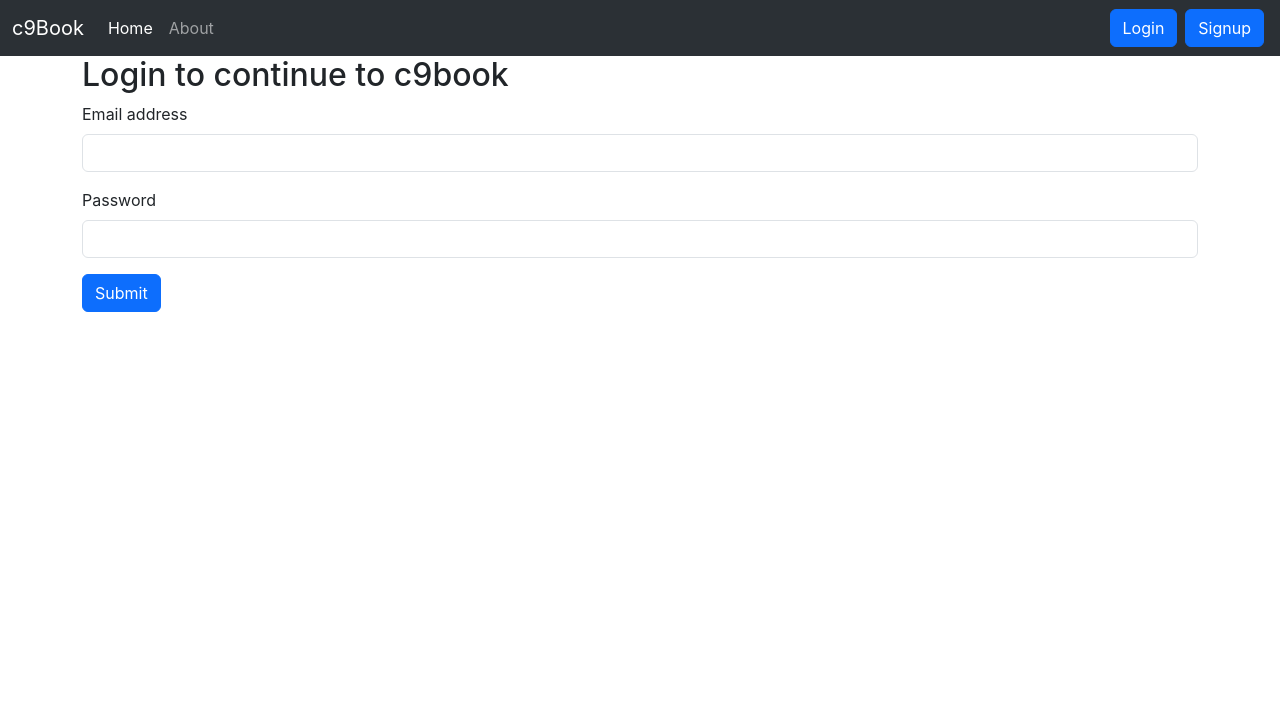
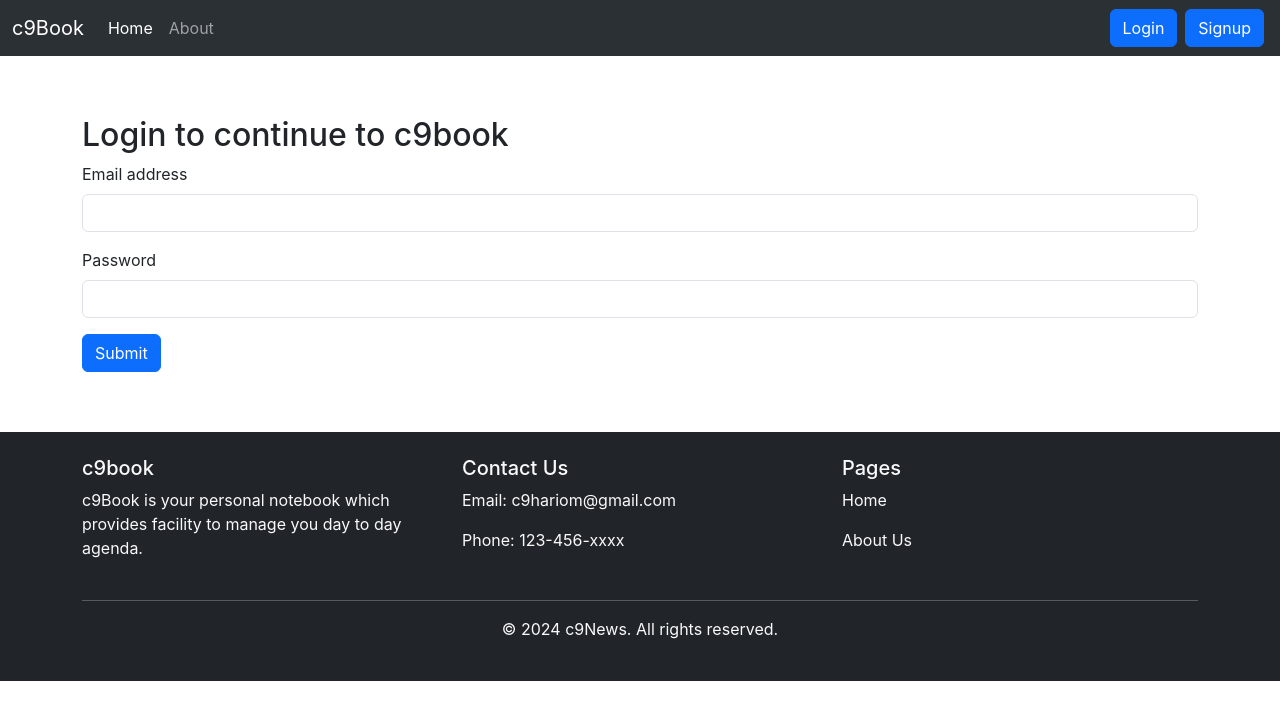
Before and after one commit to c9hariom/react-c9book, a React (Create React App) app: page / in a window 1280 px wide. Shown: the top 720 px of the page. Built offline with nearby package versions, Linux system fonts and the light colour scheme.

Commit message:
footer added alert refined

```diff
--- a/src/App.css
+++ b/src/App.css
@@ -36,3 +36,8 @@
     transform: rotate(360deg);
   }
 }
+
+.main-body{
+  margin-top:60px;
+  margin-bottom:60px
+}
--- a/src/App.js
+++ b/src/App.js
@@ -9,6 +9,7 @@ import Login from './component/Login'
 import Signup from './component/Signup'
 import { useState } from 'react'
 import Logout from './component/Logout'
+import Footer from './component/Footer'
 
 function App () {
   const [alert, setAlert] = useState(null)
@@ -26,7 +27,7 @@ function App () {
           <Navbar></Navbar>
           <Alert alert={alert} />
           <Alert message={'amazing'} />
-          <div className='container'>
+          <div className='container main-body'>
             <Routes>
               <Route
                 path='/'
@@ -53,6 +54,7 @@ function App () {
               ></Route>
             </Routes>
           </div>
+          <Footer />
         </Router>
       </NoteState>
     </>
--- a/src/component/Alert.js
+++ b/src/component/Alert.js
@@ -5,7 +5,7 @@ const Alert = props => {
     props.alert && (
       <div className='container'>
         <div
-          className={`alert alert-${props.alert.type.toLowerCase()} alert-dismissible fade show`}
+          className={`m-3 alert alert-${props.alert.type.toLowerCase()} alert-dismissible fade show`}
           role='alert'
         >
           <strong>{props.alert.type}</strong>: {props.alert.message}
--- /dev/null
+++ b/src/component/Footer.js
@@ -0,0 +1,45 @@
+import React, { Component } from 'react'
+import { Link } from 'react-router-dom'
+
+export default class Footer extends Component {
+  render () {
+    return (
+      <div>
+        <footer className='bg-dark text-light py-4'>
+          <div className='container'>
+            <div className='row'>
+              <div className='col-md-4'>
+                <h5>c9book</h5>
+                <p>
+                  c9Book is your personal notebook which provides facility to manage you day to day agenda.
+                </p>
+              </div>
+              <div className='col-md-4'>
+                <h5>Contact Us</h5>
+                <p>Email: c9hariom@gmail.com</p>
+                <p>Phone: 123-456-xxxx</p>
+              </div>
+              <div className='col-md-4'>
+                <h5>Pages</h5>
+                <p>
+                  <Link className='nav-link' to='/'>
+                    Home
+                  </Link>
+                </p>
+                <p>
+                  <Link className='nav-link' to='/about'>
+                    About Us
+                  </Link>
+                </p>
+              </div>
+            </div>
+            <hr className='mt-4 mb-3' />
+            <div className='text-center'>
+              <p>&copy; 2024 c9News. All rights reserved.</p>
+            </div>
+          </div>
+        </footer>
+      </div>
+    )
+  }
+}
```
